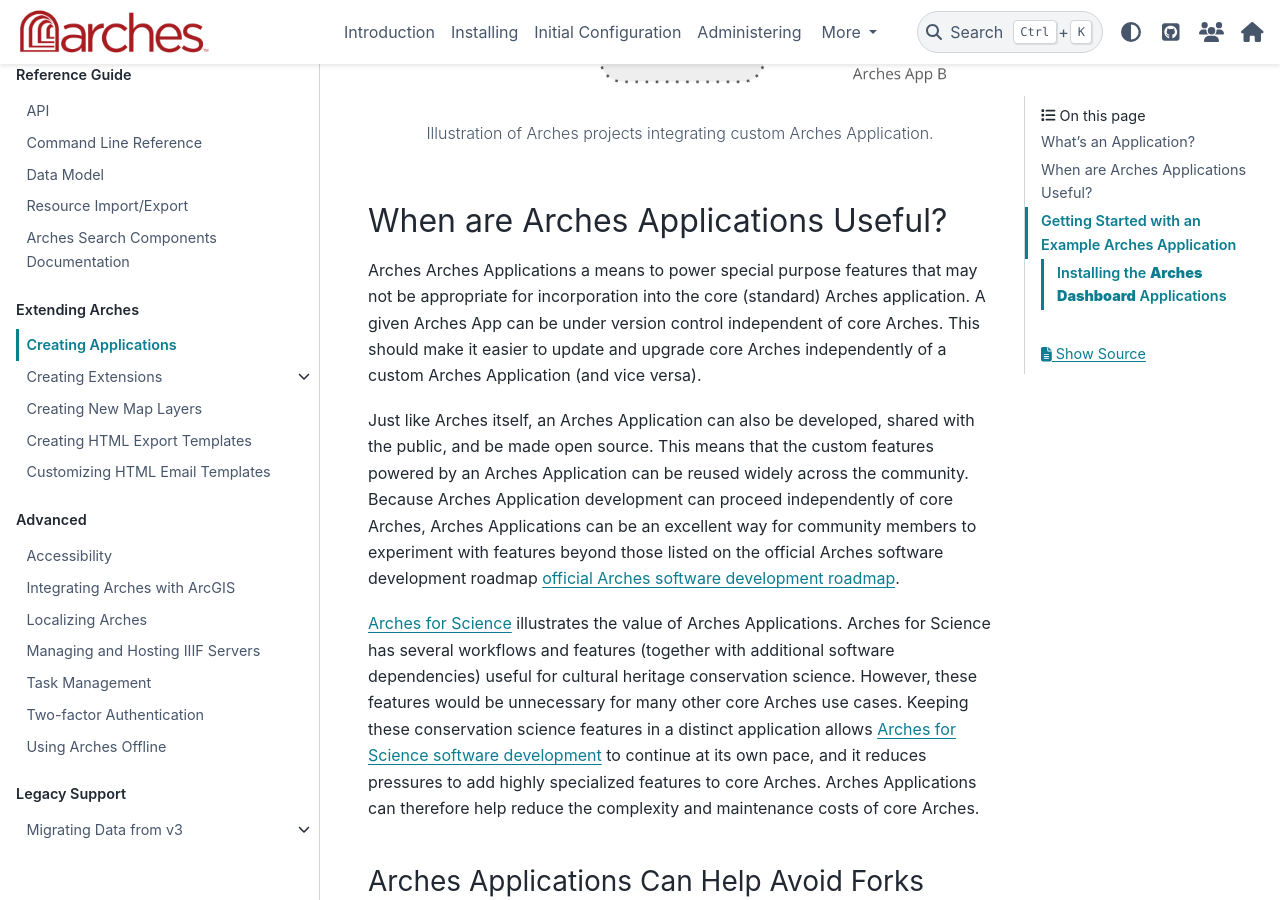
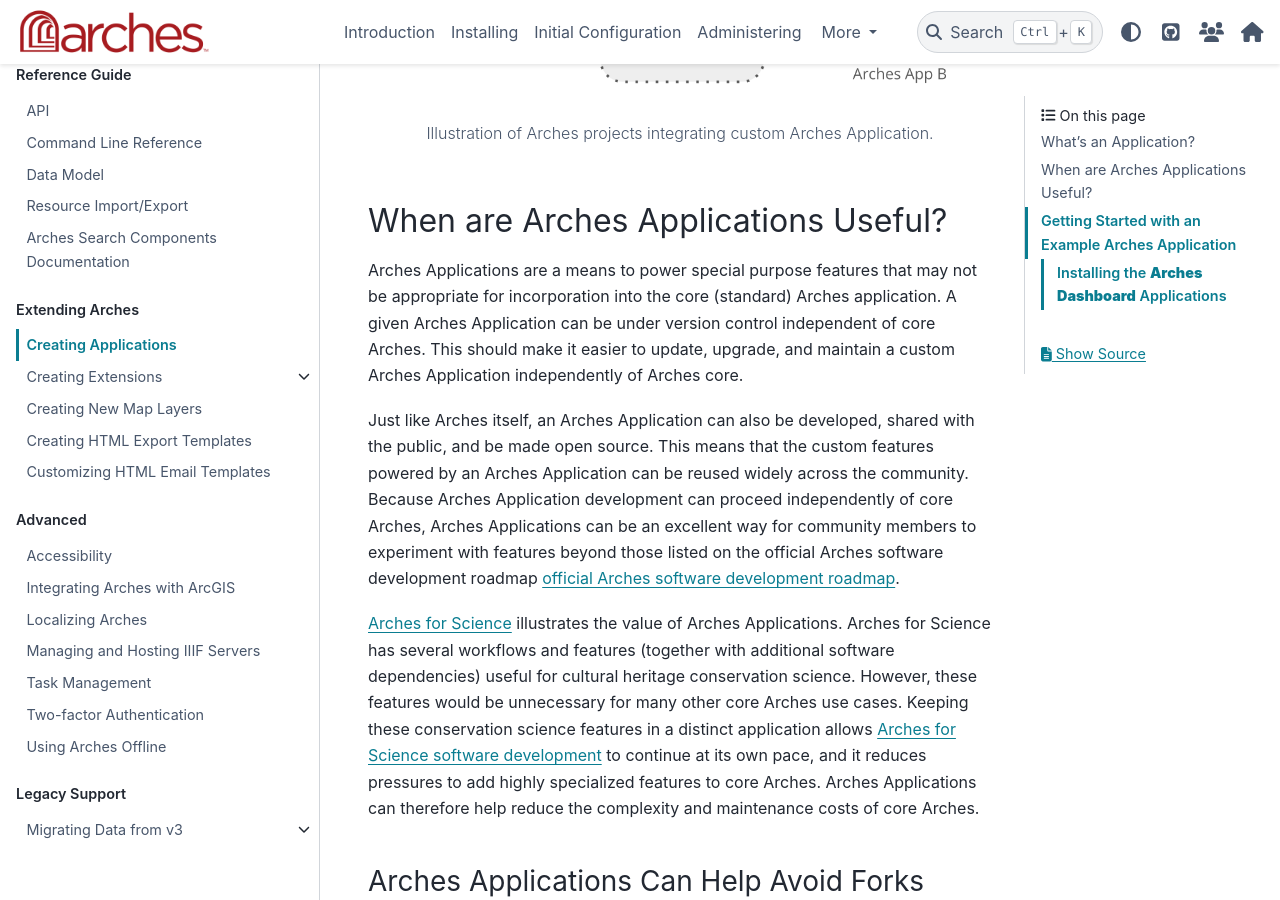
Before and after one commit to archesproject/arches-docs, a Sphinx documentation site: the page built from docs/developing/extending/creating-apps.rst, in a window 1280 px wide and 900 px high, scrolled down 829 px. Built offline with Sphinx 7.4.7 and the PyData theme 0.15.4, drawn with Linux system fonts in a browser that asks for light colours.

Commit message:
Update docs/developing/extending/creating-apps.rst
Co-authored-by: Alexei Peters <apeters@fargeo.com>

```diff
--- a/docs/developing/extending/creating-apps.rst
+++ b/docs/developing/extending/creating-apps.rst
@@ -19,7 +19,7 @@
 
 When are Arches Applications Useful?
 ====================================
-Arches Arches Applications a means to power special purpose features that may not be appropriate for incorporation into the core (standard) Arches application. A given Arches App can be under version control independent of core Arches. This should make it easier to update and upgrade core Arches independently of a custom Arches Application (and vice versa).
+Arches Applications are a means to power special purpose features that may not be appropriate for incorporation into the core (standard) Arches application. A given Arches Application can be under version control independent of core Arches. This should make it easier to update, upgrade, and maintain a custom Arches Application independently of Arches core.
 
 Just like Arches itself, an Arches Application can also be developed, shared with the public, and be made open source. This means that the custom features powered by an Arches Application can be reused widely across the community. Because Arches Application development can proceed independently of core Arches, Arches Applications can be an excellent way for community members to experiment with features beyond those listed on the official Arches software development roadmap `official Arches software development roadmap <https://www.archesproject.org/roadmap/>`_.
 
```
